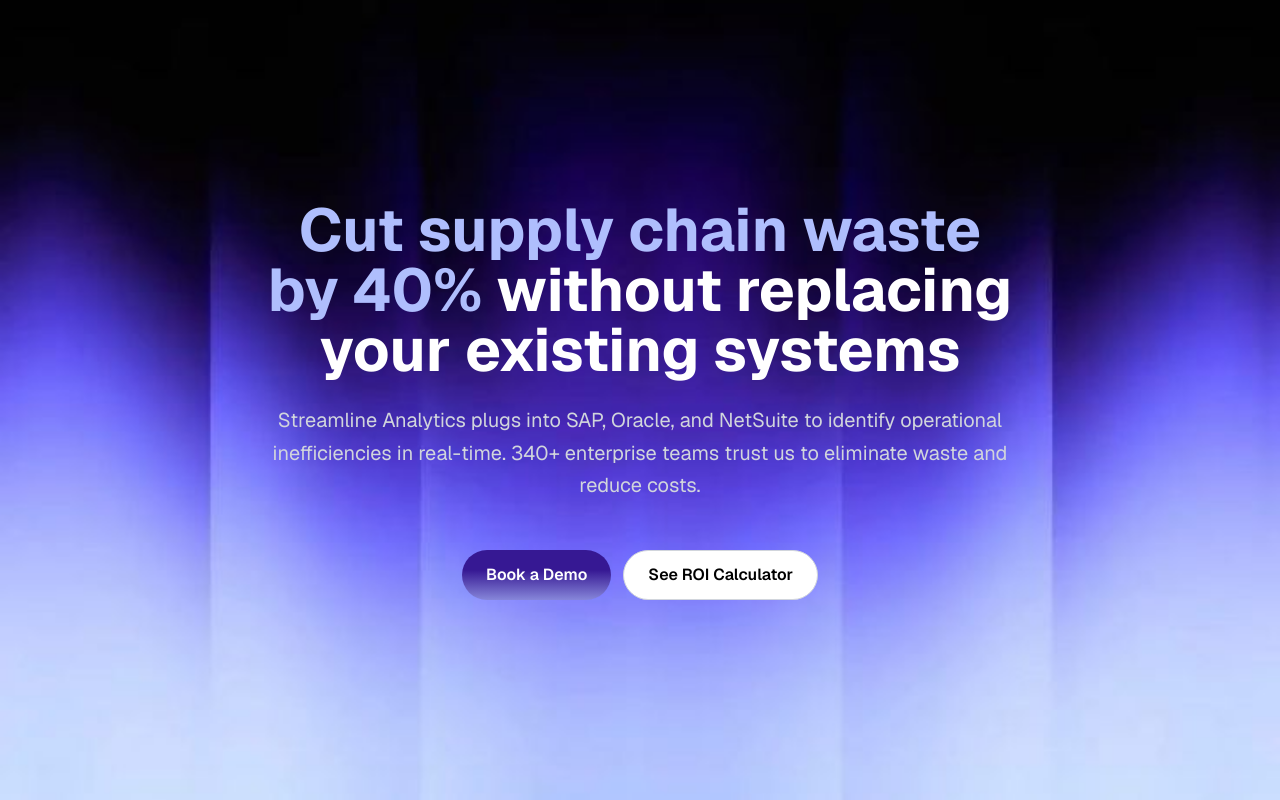
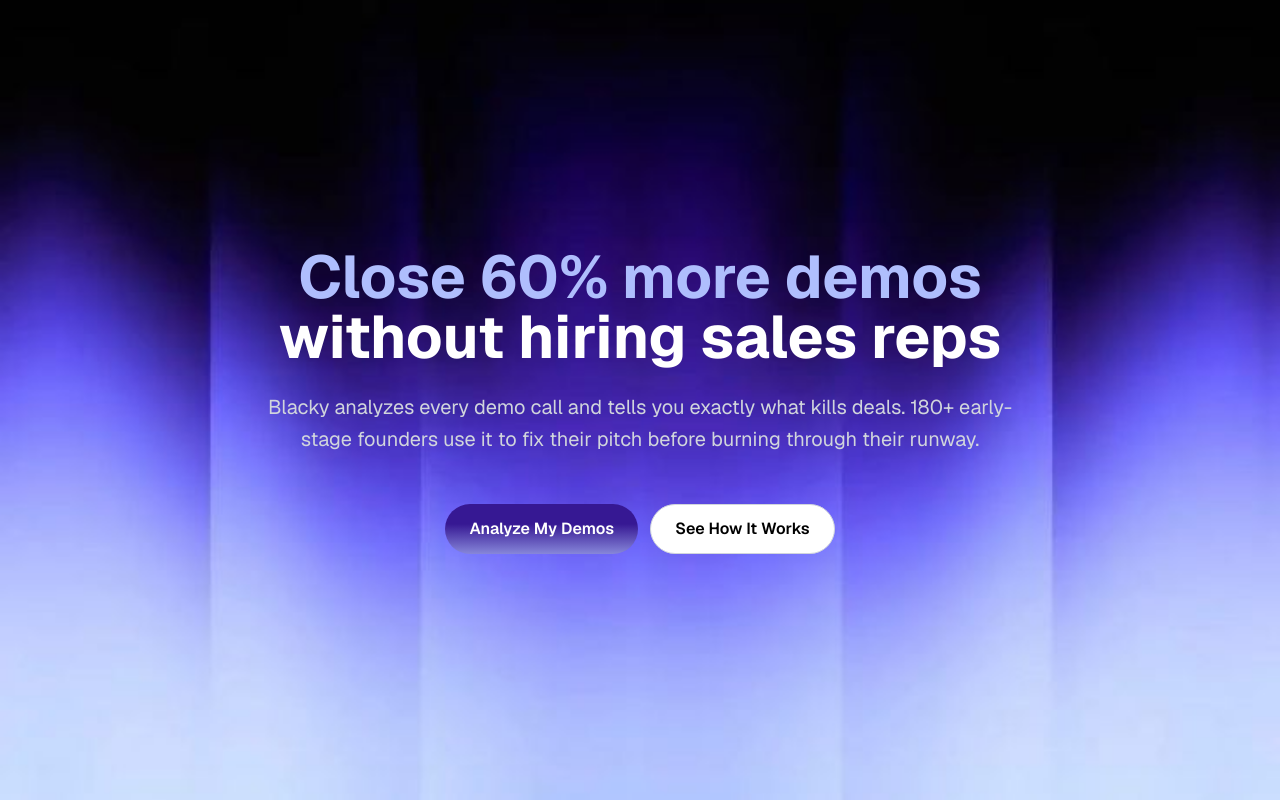
Before and after one commit to FahadBinQaiser/blacky, a React (Vite) app: page / in a window 1280 px wide. Built offline with nearby package versions, Linux system fonts and the light colour scheme; a web font is replaced by a local one.

Commit message:
Content positioning fixed

```diff
--- a/src/components/HeroSection/HeroSection.jsx
+++ b/src/components/HeroSection/HeroSection.jsx
@@ -1,20 +1,18 @@
 import React from "react";
 
-export default function DashboardHero() {
+export default function HeroSection() {
   return (
     <section className="relative hero h-screen text-white overflow-hidden px-4 py-4 sm:py-8 md:py-12 lg:py-20 xl:py-32">
       <div className="mx-auto max-w-5xl flex flex-col justify-center items-center h-full space-y-12">
         <div className="space-y-6 text-center">
           <h1 className="mx-auto text-balance max-w-4xl text-3xl sm:text-4xl md:text-5xl lg:text-6xl font-bold">
-            <span className="text-[#afbefd]">
-              Cut supply chain waste by 40%
-            </span>{" "}
-            without replacing your existing systems
+            <span className="text-[#afbefd]">Close 60% more demos {""}</span>
+            without hiring sales reps
           </h1>
           <p className="mx-auto max-w-3xl text-base sm:text-lg md:text-xl leading-relaxed text-gray-300">
-            Streamline Analytics plugs into SAP, Oracle, and NetSuite to
-            identify operational inefficiencies in real-time. 340+ enterprise
-            teams trust us to eliminate waste and reduce costs.
+            Blacky analyzes every demo call and tells you exactly what kills
+            deals. 180+ early-stage founders use it to fix their pitch before
+            burning through their runway.
           </p>
         </div>
 
@@ -27,10 +25,10 @@
               backdropFilter: "blur(20px)",
             }}
           >
-            Book a Demo
+            Analyze My Demos
           </button>
           <button className="rounded-full border border-gray-300 bg-[white] text-black px-6 py-3 text-base font-semibold transition-colors hover:bg-gray-50">
-            See ROI Calculator
+            See How It Works
           </button>
         </div>
       </div>
```
